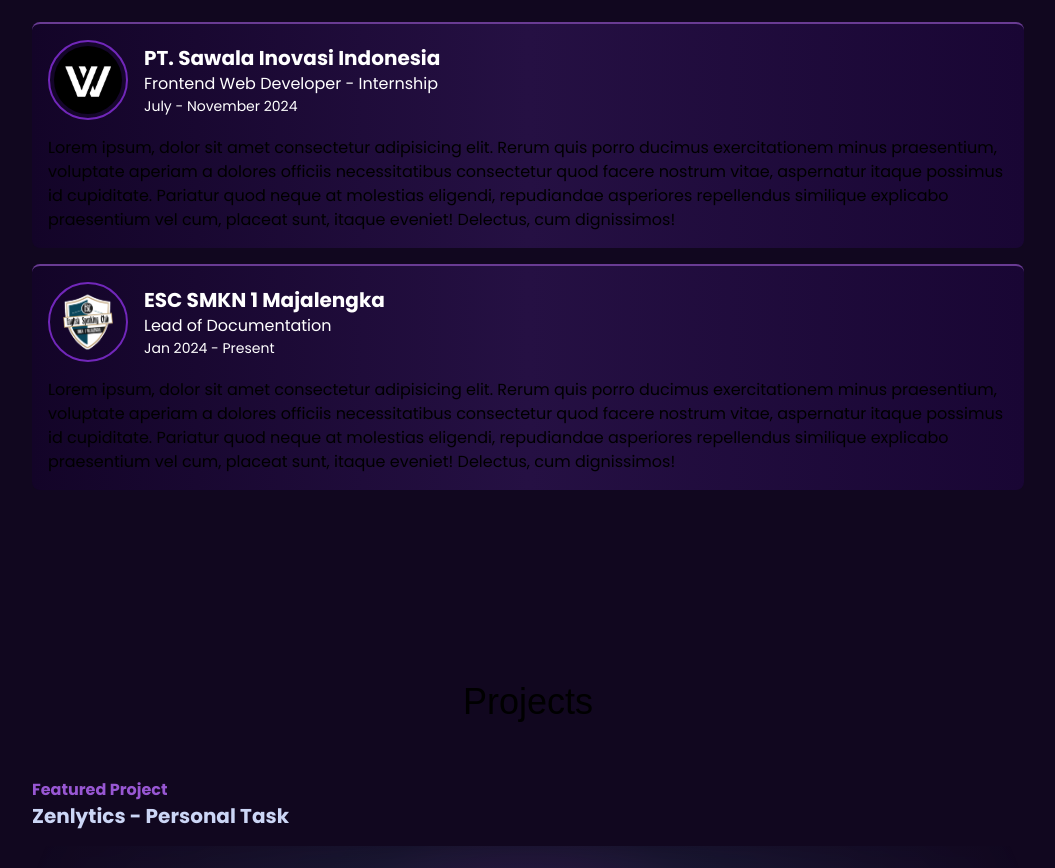
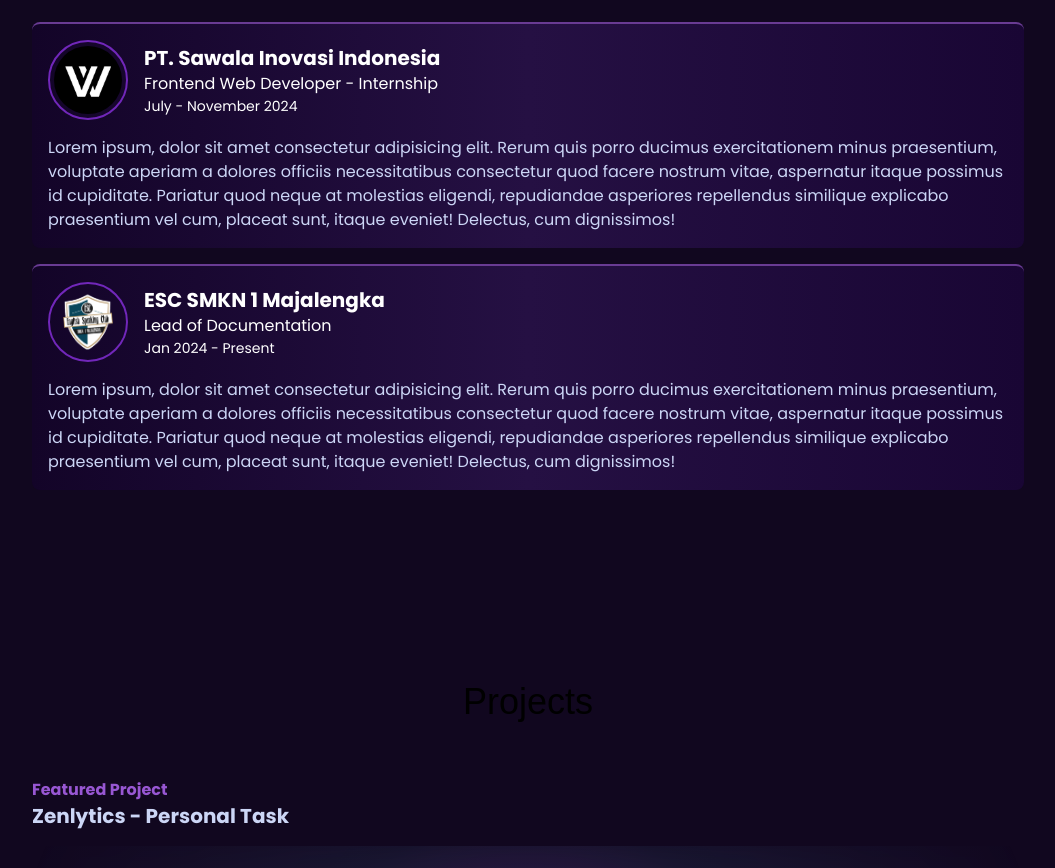
Before and after one commit to enokrosanti/portofolio-enokrosanti, a Next.js app: page / in a window 1280 px wide. Shown: the part 1540-2408 px from the top of the page, without its empty margins (112-1167 px from the left). Built offline with nearby package versions, Linux system fonts and the light colour scheme; a web font is replaced by a local one.

Commit message:
style: add style description in experience

```diff
--- a/src/app/components/Experience/experience.js
+++ b/src/app/components/Experience/experience.js
@@ -27,7 +27,7 @@ export default function Experience({ image, title, jobTitle, date, description }
           <p className="text-white font-light text-sm">{date}</p>
         </div>
       </div>
-      <p>{description} </p>
+      <p className="text-grey font-medium text-base">{description}</p>
     </div>
   );
 }
```
